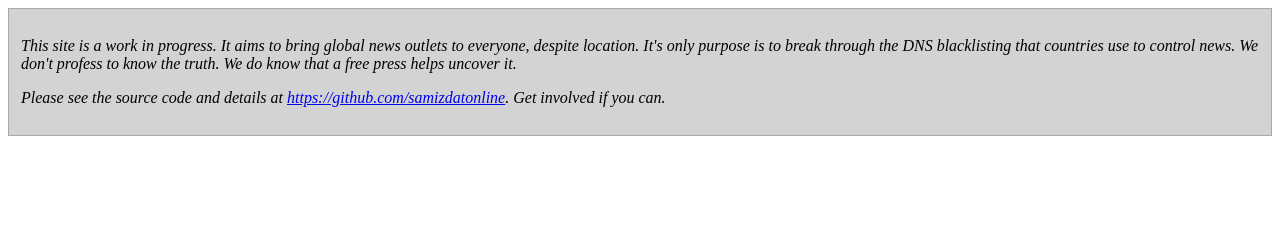
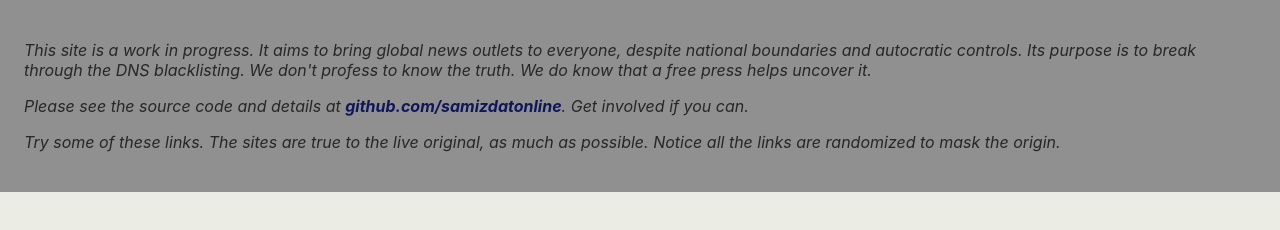
Before and after one commit to samizdatonline/samizdat, a website: page site/index.html in a window 1280 px wide. Drawn offline with Linux system fonts and the light colour scheme; no server answers.

Commit message:
a little styling

```diff
--- a/site/index.html
+++ b/site/index.html
@@ -6,7 +6,7 @@
     <link rel="stylesheet" href="/styles/main.css">
     <link rel="stylesheet" href="/styles/icons.css">
     <link rel="icon" href="favicon.ico">
-    <title>World News</title>
+    <title>Samizdat Online</title>
     <script type="module">
         import Main from '/scripts/Main.mjs';
         let main = new Main();
@@ -16,13 +16,17 @@
 <body>
     <div id="introduction">
         <p>This site is a work in progress. It aims to bring global news outlets to
-            everyone, despite location. It's only purpose is to break through the
-            DNS blacklisting that countries use to control news. We don't profess to
+            everyone, despite national boundaries and autocratic controls. Its purpose
+            is to break through the DNS blacklisting. We don't profess to
             know the truth. We do know that a free press helps uncover it.
         </p>
         <p>Please see the source code and details at
-            <a href="https://github.com/samizdatonline">https://github.com/samizdatonline</a>.
+            <a href="https://github.com/samizdatonline">github.com/samizdatonline</a>.
             Get involved if you can.
+        </p>
+        <p>
+            Try some of these links. The sites are true to the live original, as much as possible.
+            Notice all the links are randomized to mask the origin.
         </p>
     </div>
     <div id="body-container"></div>
--- a/site/scripts/Main.mjs
+++ b/site/scripts/Main.mjs
@@ -8,7 +8,6 @@ export default class {
         // add links to global news sites that will be washed of domain recognition
         let sites = await Fetch.get('/sites');
         this.sitesDiv = document.createElement('div');
-        this.sitesDiv.innerHTML = "<h1>World News</h1>";
         let tray = document.createElement('div');
         tray.classList.add('link-tray');
         for (let site of sites) {
@@ -19,11 +18,11 @@ export default class {
             tray.append(sitelink);
         }
         this.sitesDiv.append(tray);
-        document.body.append(this.sitesDiv);
+        let bodyContainer = document.querySelector("#body-container");
+        bodyContainer.append(this.sitesDiv);
 
         // add a twitter-like element. ...hmmm
         this.messageDiv = document.createElement('div');
-        this.messageDiv.innerHTML = "<h1>Messages</h1>";
         document.body.append(this.messageDiv);
     }
 }
--- a/site/styles/main.css
+++ b/site/styles/main.css
@@ -1,47 +1,48 @@
 :root {
-    --page-bg:#fefdfe;/*  dde4de  */
-    --tray-bg:#f7f7f7; /* f3fbf9 efebef b1b9b7 */
-    --tray-hilite:#e9e5e5;
-    --active-bg:rgb(234 222 177);
-    --text-color:#2c3e50;
-    --text-quiet:gray;
-    --page-border:lightgray;
-    --page-action:#83948d30;/*rgba(108 128 244 / 30%);*/
-    --page-selected:#83948d20;/*rgba(108 128 244 / 20%);*/
-    --page-action-secondary: rgb(234 222 177);
     --spacer:12px;
     --spacer2:24px;
     --spacer3:36px;
     --spacerhalf:6px;
     --spacerthird:4px;
     --spacerquarter:3px;
-    --item-super:#7777DD80;
-    --item-elevated:#77DD7780;
-    --item-normal:#DDDD7780;
-    --item-bad:#DD777780;
-    --status-normal:#DDDDDD80;
-    --status-success:#77DD7780;
-    --status-warning:#DDDD7780;
-    --status-error:#DD777780;
 }
+body {
+    margin: 0;
+    color:#27272a;
+    font-family: -apple-system, BlinkMacSystemFont, 'Segoe UI', 'Roboto', 'Oxygen',
+    'Ubuntu', 'Cantarell', 'Fira Sans', 'Droid Sans', 'Helvetica Neue', sans-serif;
+    -webkit-font-smoothing: antialiased;
+    -moz-osx-font-smoothing: grayscale;
+    background-color:#ebece4;
+}
+
 #introduction {
-    border:1px solid darkgray;
-    background-color: lightgray;
-    padding:var(--spacer);
+    background-color: #909090;
+    padding:var(--spacer2);
     font-style: italic;
 }
 #body-container {
     margin:0;
-    padding:var(--spacer);
+    padding:var(--spacer2);
 }
 .link-tray {
     display: flex;
     flex-wrap: wrap;
 }
 .site-link {
-    border:1px solid black;
+    border-radius:var(--spacer2);
     margin:var(--spacer);
     padding:var(--spacer);
-    background-color:var(--tray-bg);
+    background-color:#0f165a;
     cursor:pointer;
+    color:#ebece4;
+    font-size:1.2em;
 }
+.site-link:hover {
+    background-color:#2d4fff;
+}
+a {
+    text-decoration:none;
+    color:#0f165a;
+    font-weight:bold;
+}
```
